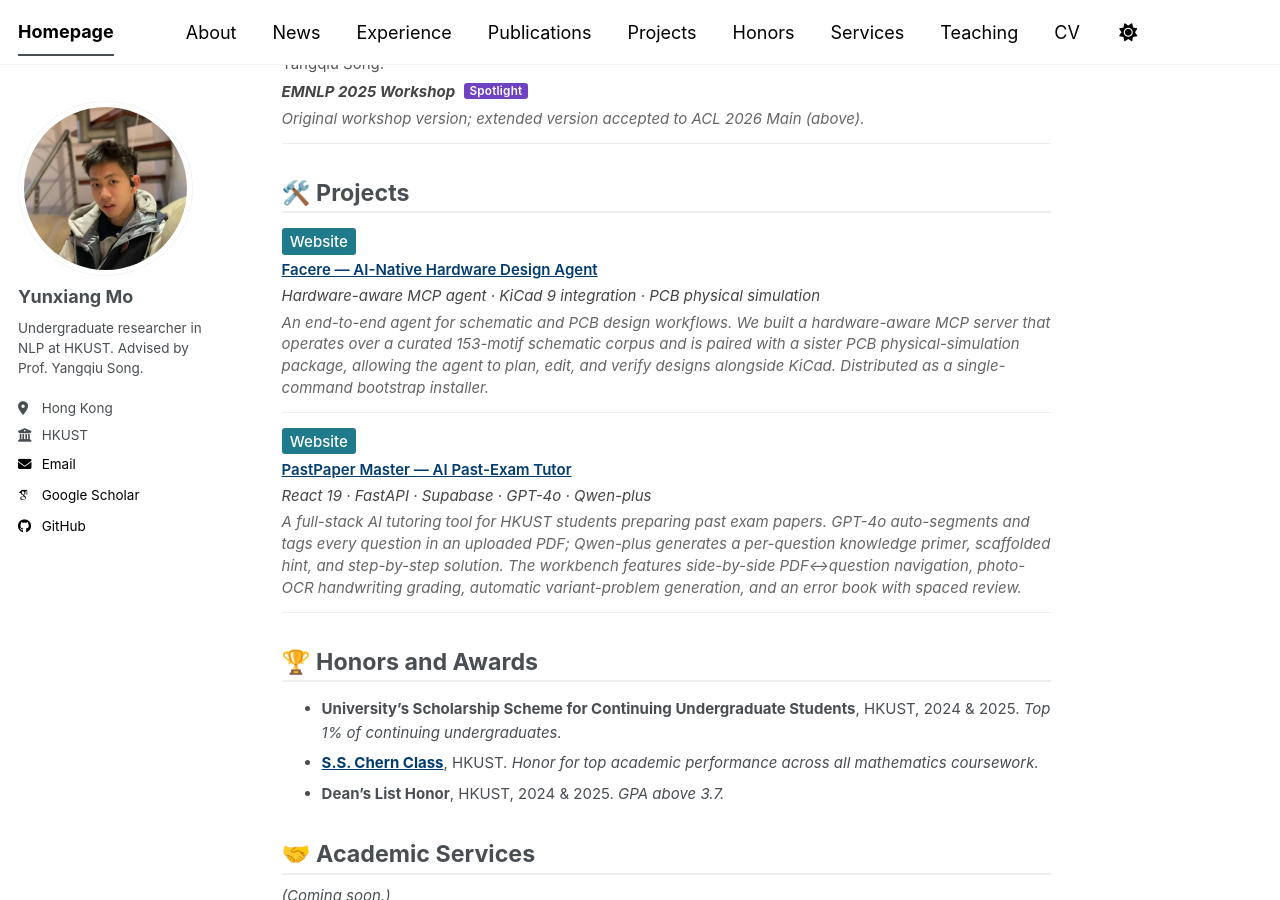
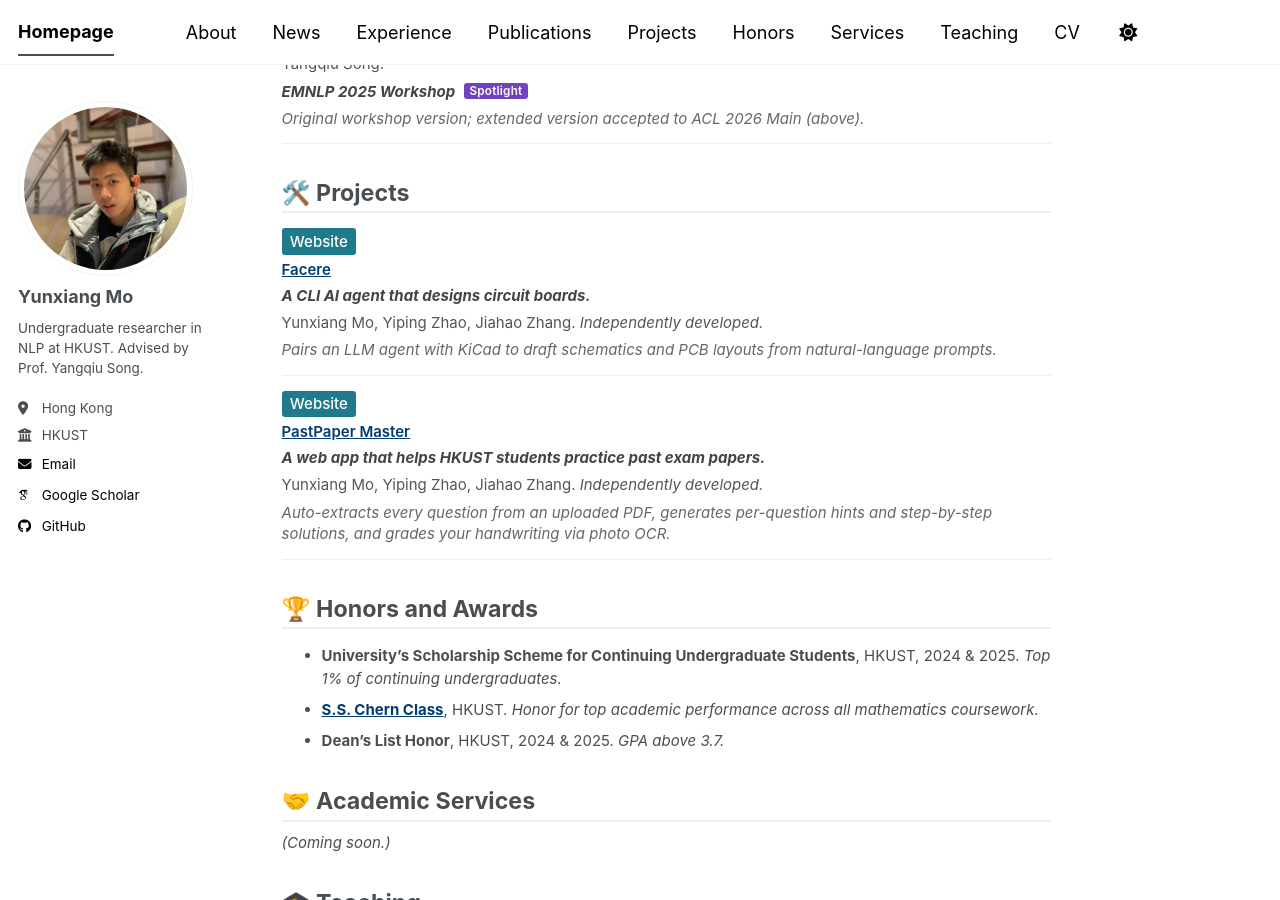
Before and after one commit to moyunxiang/moyunxiang.github.io, a Jekyll site: the page built from _pages/about.md, in a window 1280 px wide and 900 px high, scrolled down 1560 px. Built offline with Jekyll 4.4.1, drawn with Linux system fonts in a browser that asks for light colours; some web fonts are replaced; a script bundle is joined from its source files by our own code; library files that are not in the unit come from our copies.

Commit message:
Projects: simplify cards; bold one-line tagline + collaborators + 'Independently developed'

```diff
--- a/_pages/about.md
+++ b/_pages/about.md
@@ -90,9 +90,10 @@ I am currently looking for a **research-exchange position in the U.S.** for the
     <p class="paper-links">
       <a class="paper-link-website" href="https://web.facere.cc/" target="_blank" rel="noopener">Website</a>
     </p>
-    <p class="paper-title"><a href="https://web.facere.cc/" target="_blank" rel="noopener">Facere — AI-Native Hardware Design Agent</a></p>
-    <p class="paper-meta">Hardware-aware MCP agent · KiCad 9 integration · PCB physical simulation</p>
-    <p class="paper-extra">An end-to-end agent for schematic and PCB design workflows. We built a hardware-aware MCP server that operates over a curated 153-motif schematic corpus and is paired with a sister PCB physical-simulation package, allowing the agent to plan, edit, and verify designs alongside KiCad. Distributed as a single-command bootstrap installer.</p>
+    <p class="paper-title"><a href="https://web.facere.cc/" target="_blank" rel="noopener">Facere</a></p>
+    <p class="paper-meta"><strong>A CLI AI agent that designs circuit boards.</strong></p>
+    <p class="paper-authors">Yunxiang Mo, Yiping Zhao, Jiahao Zhang. <em>Independently developed.</em></p>
+    <p class="paper-extra">Pairs an LLM agent with KiCad to draft schematics and PCB layouts from natural-language prompts.</p>
   </div>
 </div>
 
@@ -101,9 +102,10 @@ I am currently looking for a **research-exchange position in the U.S.** for the
     <p class="paper-links">
       <a class="paper-link-website" href="https://pastpaper.knowit.top/" target="_blank" rel="noopener">Website</a>
     </p>
-    <p class="paper-title"><a href="https://pastpaper.knowit.top/" target="_blank" rel="noopener">PastPaper Master — AI Past-Exam Tutor</a></p>
-    <p class="paper-meta">React 19 · FastAPI · Supabase · GPT-4o · Qwen-plus</p>
-    <p class="paper-extra">A full-stack AI tutoring tool for HKUST students preparing past exam papers. GPT-4o auto-segments and tags every question in an uploaded PDF; Qwen-plus generates a per-question knowledge primer, scaffolded hint, and step-by-step solution. The workbench features side-by-side PDF↔question navigation, photo-OCR handwriting grading, automatic variant-problem generation, and an error book with spaced review.</p>
+    <p class="paper-title"><a href="https://pastpaper.knowit.top/" target="_blank" rel="noopener">PastPaper Master</a></p>
+    <p class="paper-meta"><strong>A web app that helps HKUST students practice past exam papers.</strong></p>
+    <p class="paper-authors">Yunxiang Mo, Yiping Zhao, Jiahao Zhang. <em>Independently developed.</em></p>
+    <p class="paper-extra">Auto-extracts every question from an uploaded PDF, generates per-question hints and step-by-step solutions, and grades your handwriting via photo OCR.</p>
   </div>
 </div>
 
```
